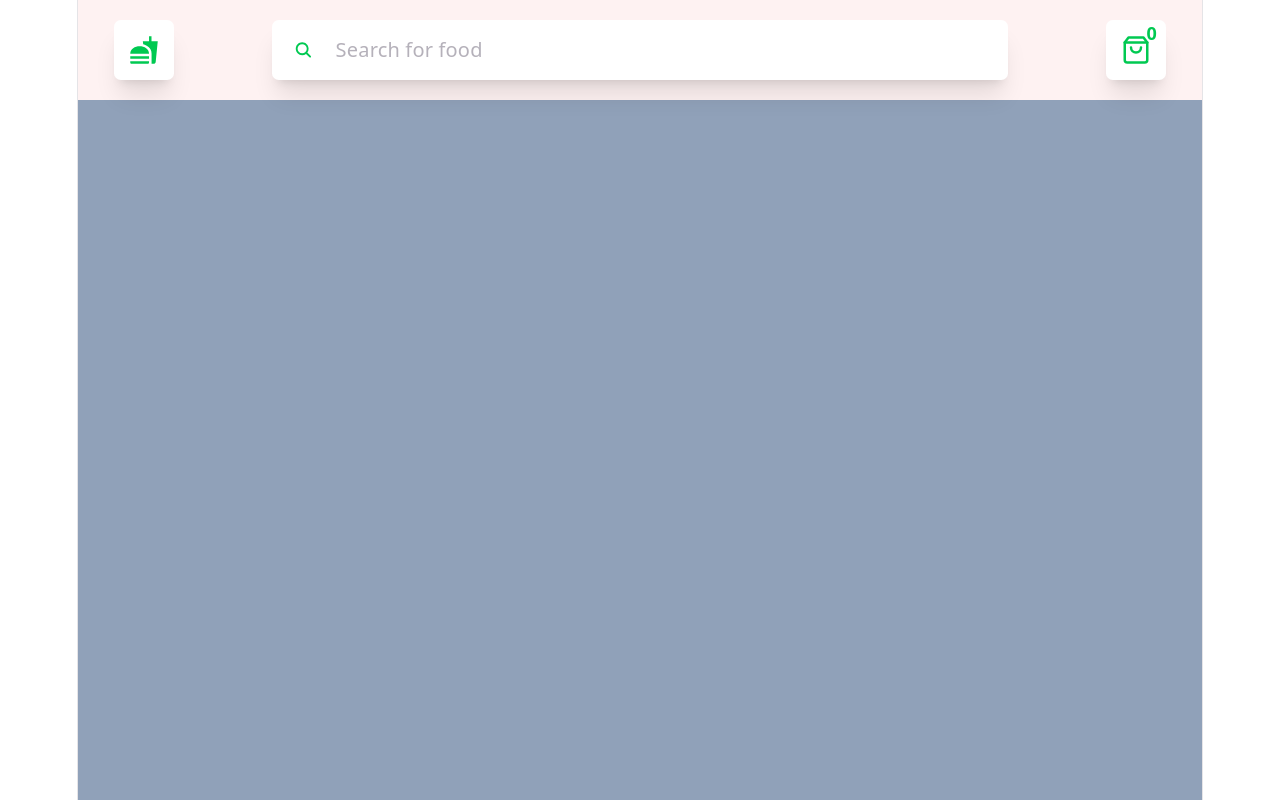
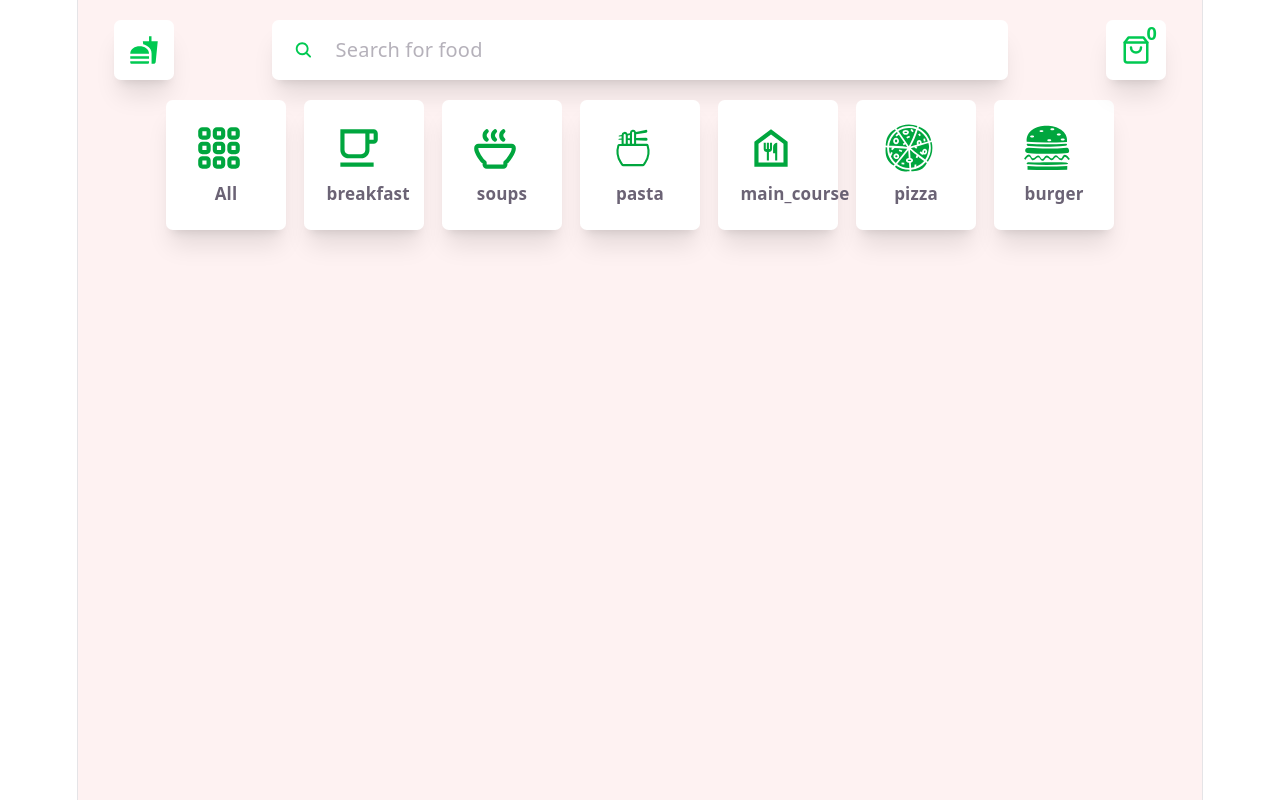
Before and after one commit to yshrthr/BiteExpress-Food-App, a React (Vite) app: page / in a window 1280 px wide. Built offline with nearby package versions, Linux system fonts and the light colour scheme.

Commit message:
categories UI

```diff
--- /dev/null
+++ b/src/Categories.jsx
@@ -0,0 +1,50 @@
+import {TiThSmallOutline} from "react-icons/ti"
+import {MdOutlineFreeBreakfast} from "react-icons/md"
+import {TbSoup} from "react-icons/tb"
+import {CiBowlNoodles} from "react-icons/ci"
+import {MdOutlineFoodBank} from "react-icons/md"
+import {GiFullPizza} from "react-icons/gi"
+import {GiHamburger} from "react-icons/gi"
+
+export const Categories = [
+    {
+        id: 1,
+        name: "All",
+        icon: <TiThSmallOutline className="w-[60px] h-[60px] text-green-600"/>
+    },
+    {
+        id: 2,
+        name: "breakfast",
+        icon: <MdOutlineFreeBreakfast className="w-[60px] h-[60px] text-green-600"/>
+    },
+    {
+        id: 3,
+        name: "soups",
+        icon: <TbSoup className="w-[60px] h-[60px] text-green-600"/>
+    }
+    ,
+    {
+        id: 4,
+        name: "pasta",
+        icon: <CiBowlNoodles className="w-[60px] h-[60px] text-green-600"/>
+    },
+    {
+        id: 5,
+        name: "main_course",
+        icon: <MdOutlineFoodBank className="w-[60px] h-[60px] text-green-600"/>
+    }
+    ,
+    {
+        id: 6,
+        name: "pizza",
+        icon: <GiFullPizza className="w-[60px] h-[60px] text-green-600"/>
+    },
+    {
+        id: 7,
+        name: "burger",
+        icon: <GiHamburger className="w-[60px] h-[60px] text-green-600"/>
+    }
+];
+
+
+export default Categories
--- a/src/components/Nav.jsx
+++ b/src/components/Nav.jsx
@@ -5,7 +5,7 @@ import {LuShoppingBag} from 'react-icons/lu'
 
 function Nav() {
   return (
-    <div className='w-full h-[100px] bg-red-50 flex justify-between items-center px-8'>
+    <div className='w-full h-[100px] flex justify-between items-center px-8'>
         <div className='w-[60px] h-[60px] bg-white flex justify-center items-center rounded-md shadow-xl'>
             <MdFastfood className='w-[30px] h-[30px] text-green-500'/>
         </div>
--- a/src/pages/Home.jsx
+++ b/src/pages/Home.jsx
@@ -1,10 +1,19 @@
 import React from 'react'
 import Nav from '../components/Nav'
+import Categories from '../Categories'
 
 function Home() {
   return (
-    <div className='w-full min-h-screen bg-slate-400'>
+    <div className='w-[100%] min-h-screen bg-red-50'>
         <Nav />
+        <div className='w-full flex flex-wrap justify-center items-center gap-4 w-[100%]'>
+          {Categories.map((item) =>   {
+            return <div className='w-[120px] h-[130px] bg-white flex flex-col item-start gap-2 p-5 justify-start text-[17px] text-grey-600 font-semibold rounded-md shadow-xl hover:bg-green-200 cursor-pointer transition-all'>
+              {item.icon}
+              {item.name}
+            </div>
+          })}
+        </div>
     </div>
   )
 }
```
